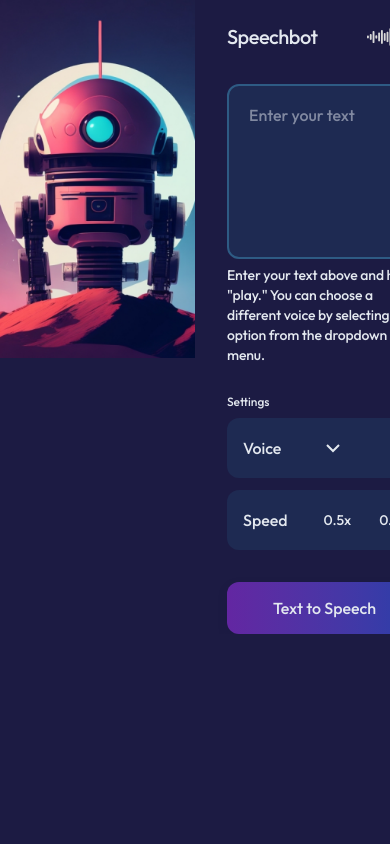
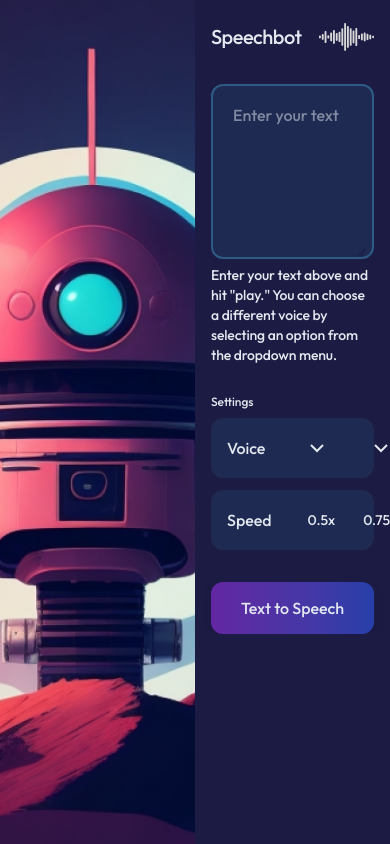
Before and after one commit to thateflondon/speechbot, a Next.js app: page / in a window 390 px wide. Built offline with nearby package versions, Linux system fonts and the light colour scheme.

Commit message:
refactor(image): remove duplicate asset and use single responsive image with fluid content layout

```diff
--- a/app/page.tsx
+++ b/app/page.tsx
@@ -97,22 +97,14 @@ export default function Home() {
           alt=""
           width={675}
           height={940}
-          className="hidden min-[1025px]:block"
-          priority
-        />
-        <Image
-          src="/assets/bg-robot-1024.png"
-          alt=""
-          width={512}
-          height={940}
-          className="block min-[1025px]:hidden"
+          className="w-full h-screen object-cover object-center"
           priority
         />
       </div>
 
       {/* Right Side - Content (50%) */}
       <div className="w-1/2 h-full relative overflow-hidden">
-        <div className="flex flex-col gap-8 max-[1025px]:max-w-[447px] max-[1025px]:w-full mt-[9px] mx-8">
+        <div className="flex flex-col gap-8 w-full mt-[9px] px-4 md:px-8">
         {/* Header */}
         <div className="flex items-center justify-between mt-[13px]">
           <h1 className="text-logo text-[var(--color-light)] font-medium tracking-tight">
```
Also changed, not shown: public/assets/bg-robot-1024.png (deleted).
